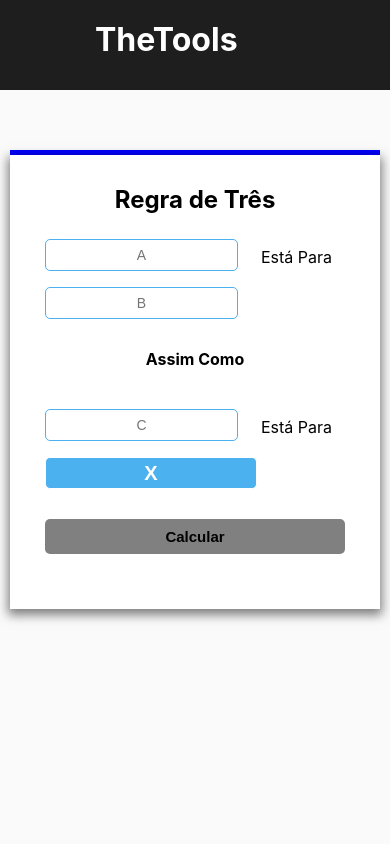
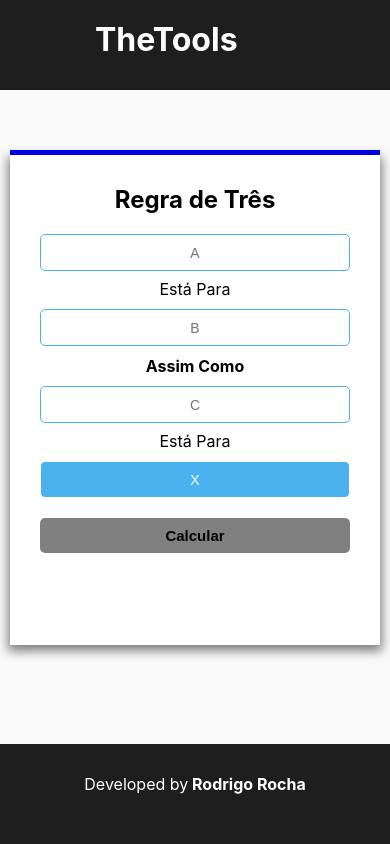
Before and after one commit to rodrigogomesrc/TheTools, a React (Create React App) app: page /calculadora-regra-de-tres in a window 390 px wide. Shown: the top 844 px of the page. Built offline with nearby package versions, Linux system fonts and the light colour scheme.

Commit message:
responsiveness

```diff
--- a/src/App.css
+++ b/src/App.css
@@ -8,6 +8,7 @@
     max-width: 1000px;
     margin: 0 auto;
     padding: 10px;
+    min-height: calc(100vh - 310px);
 }
 
 .App {
--- a/src/components/layout/Footer.css
+++ b/src/components/layout/Footer.css
@@ -4,12 +4,12 @@ footer{
     color: white;
     text-align: center;
     height: 100px;
-    margin-top: 50px;
 }
 
 .footer-content {
     text-decoration: none;
     padding: 30px;
+    margin-top: 50px;
 }
 
 footer a{
--- a/src/components/pages/RegraDe3.css
+++ b/src/components/pages/RegraDe3.css
@@ -12,12 +12,14 @@
 
     padding: 30px;
     max-width: 600px;
+    min-height: 430px;
     margin: 0 auto;
     background-color: white;
     box-shadow: 0px 4px 10px 2px rgba(0,0,0,0.5);
 }
 
-.line-box{
+.line-box {
+
     max-width: 662px;
     margin: 0 auto;
 }
@@ -28,19 +30,23 @@
     margin: 0 auto;
 }
 
-.row {
+.row input {
 
-    display: flex;
-    justify-content: space-between;
-    margin-bottom: 20px;
-    flex-wrap: wrap
+    width: calc(100% - 12px);
+    height: 25px;
 }
 
+.row2 input {
 
-.row div {
+    width: 100%;
+    height: 35px;
+    margin-bottom: 20px;
+    margin-top: 20px;
+}
 
-    margin: 5px;
-    flex: 1;
+.row2 p {
+
+    margin-top: 10px;
 }
 
 .row div p {
@@ -49,58 +55,68 @@
     padding-top: 8px;
 }
 
-.row div input {
-
-    height: 20px;
-    max-width: 200px;
-}
-
-
-.row2 {
-
-    display: flex;
-    justify-content: center;
-    margin-bottom: 20px;
-    flex-wrap: wrap;
-}
-
-.row2 div {
-
-    margin: 5px;
-    flex: 1;
-}
-
 .row2 p {
 
     text-align: center;
 }
 
-.row2 input {
-
-    width: 100%;
-    height: 35px;
-}
-
-#regra3-title{
+#regra3-title {
 
     text-align: center;
     margin-bottom: 20px;
 }
 
-#X{
+#X {
     border: 1px solid white;
     background-color: #4cb1ef;
     color: white;
-    font-weight: bold;
-    font-size: 20px;
 }
 
-#regra3{
-
-    margin-bottom: 322px;
-}
-
-#middle{
+#middle {
 
     font-weight: bold;
 }
+
+@media (min-width: 600px){
+
+    .row {
+
+        display: flex;
+        justify-content: space-between;
+    }
+
+    .row div {
+
+        margin: 5px;
+        flex: 1;
+
+    }
+
+    .row div p {
+
+        text-align: center;
+    }
+
+    .row div input {
+
+        height: 20px;
+        max-width: 200px;
+    }
+
+    .row2 {
+
+        display: flex;
+        justify-content: center;
+    }
+
+    .row2 div {
+
+        margin: 5px;
+        flex: 1;
+    }
+
+    .box{
+
+        min-height: 330px;
+    }
+}
```
Also changed, not shown: src/components/pages/RegraDe3.js (+9 -5 lines).
